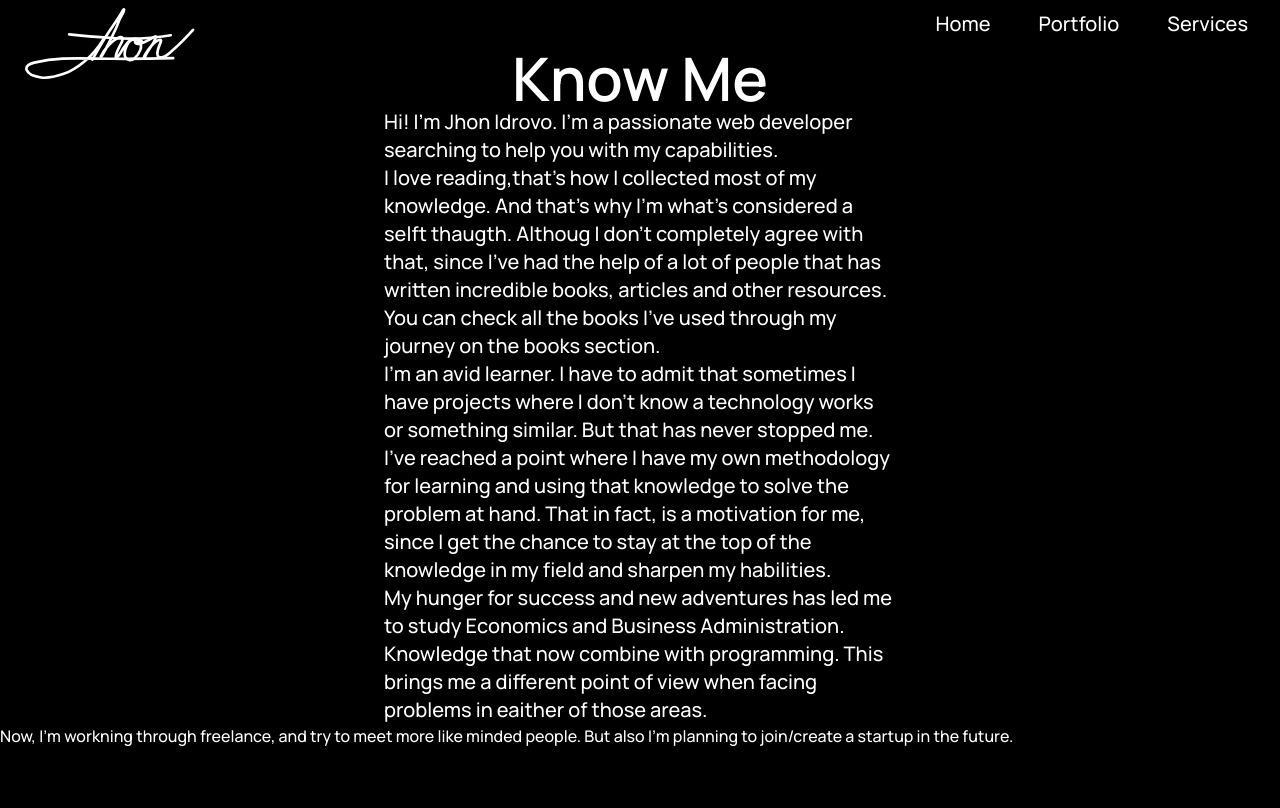
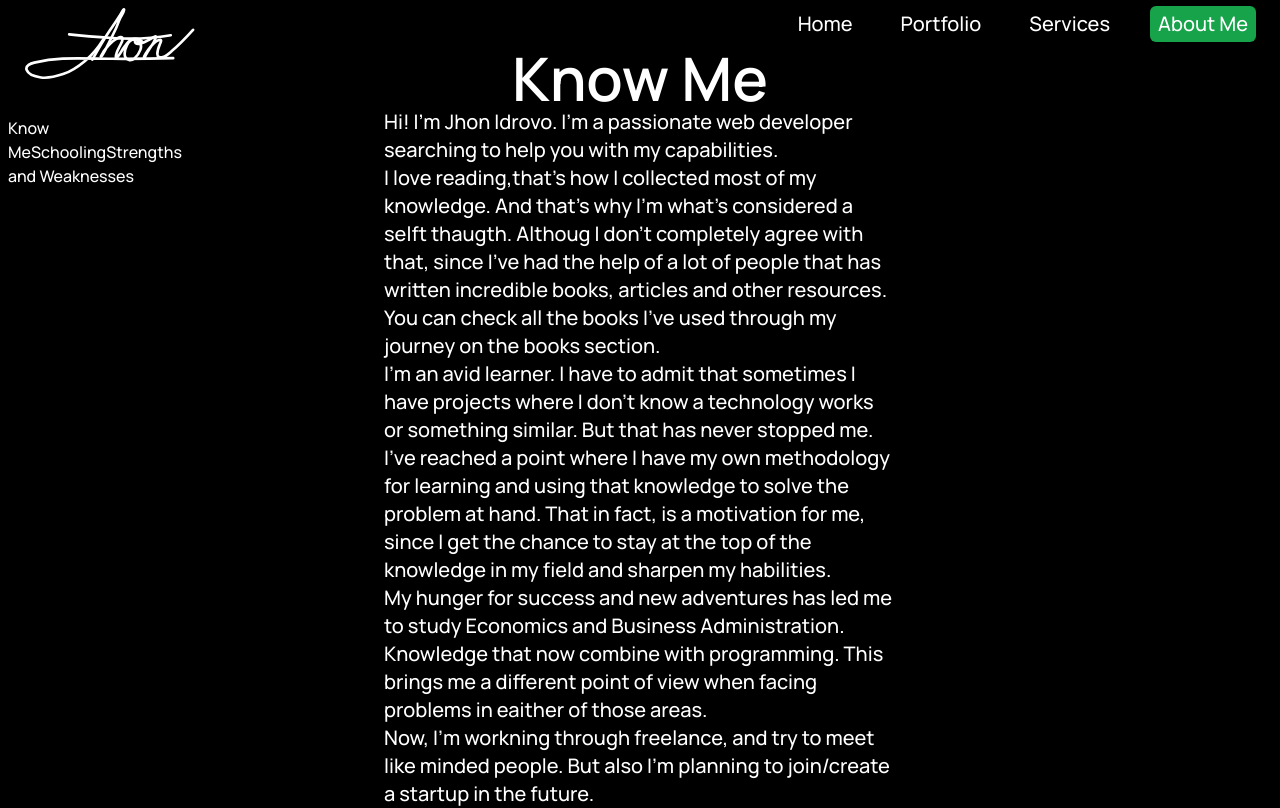
Before and after one commit to Jhon-Idrovo/portfolio-nextjs, a Next.js app: page /about in a window 1280 px wide. Built offline with nearby package versions, Linux system fonts and the light colour scheme.

Commit message:
first commit

```diff
--- a/pages/about.jsx
+++ b/pages/about.jsx
@@ -1,7 +1,19 @@
+import { useRouter } from "next/router";
+import { en, es } from "../lib/texts";
 function About() {
+  const router = useRouter();
+  const { locale } = router;
+  const texts = locale === "en" ? en : es;
   return (
     <div className="text-txt-base">
       <h1 className="mx-auto w-min whitespace-nowrap">Know Me</h1>
+      <span className="fixed left-0 w-1/6">
+        <ul className="flex flex-col">
+          <li className="m-2">
+            {texts.about.sections.map((section) => section.title)}
+          </li>
+        </ul>
+      </span>
       <p className="max-w-lg mx-auto">
         Hi! I'm Jhon Idrovo. I'm a passionate web developer searching to help
         you with my capabilities.
@@ -23,9 +35,10 @@ function About() {
         and Business Administration. Knowledge that now combine with
         programming. This brings me a different point of view when facing
         problems in eaither of those areas.
+        <br />
+        Now, I'm workning through freelance, and try to meet like minded people.
+        But also I'm planning to join/create a startup in the future.
       </p>
-      Now, I'm workning through freelance, and try to meet more like minded
-      people. But also I'm planning to join/create a startup in the future.
     </div>
   );
 }
```
Also changed, not shown: lib/texts.js.
